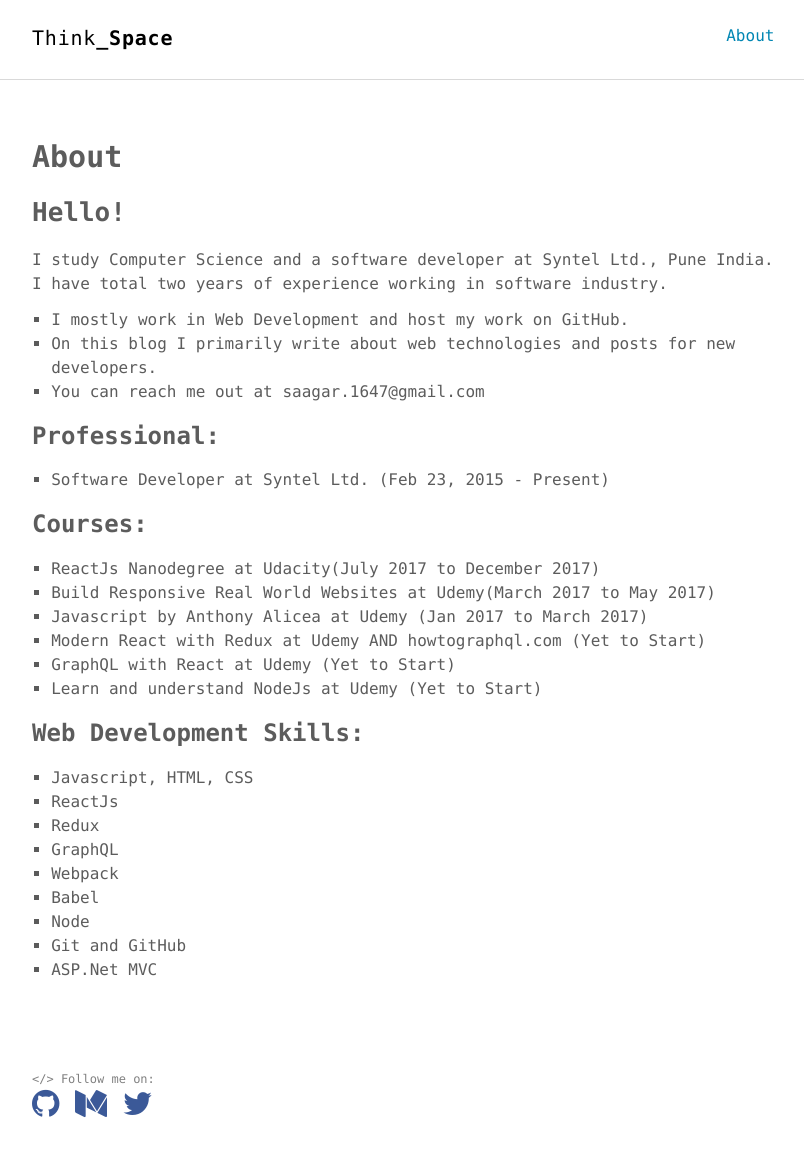
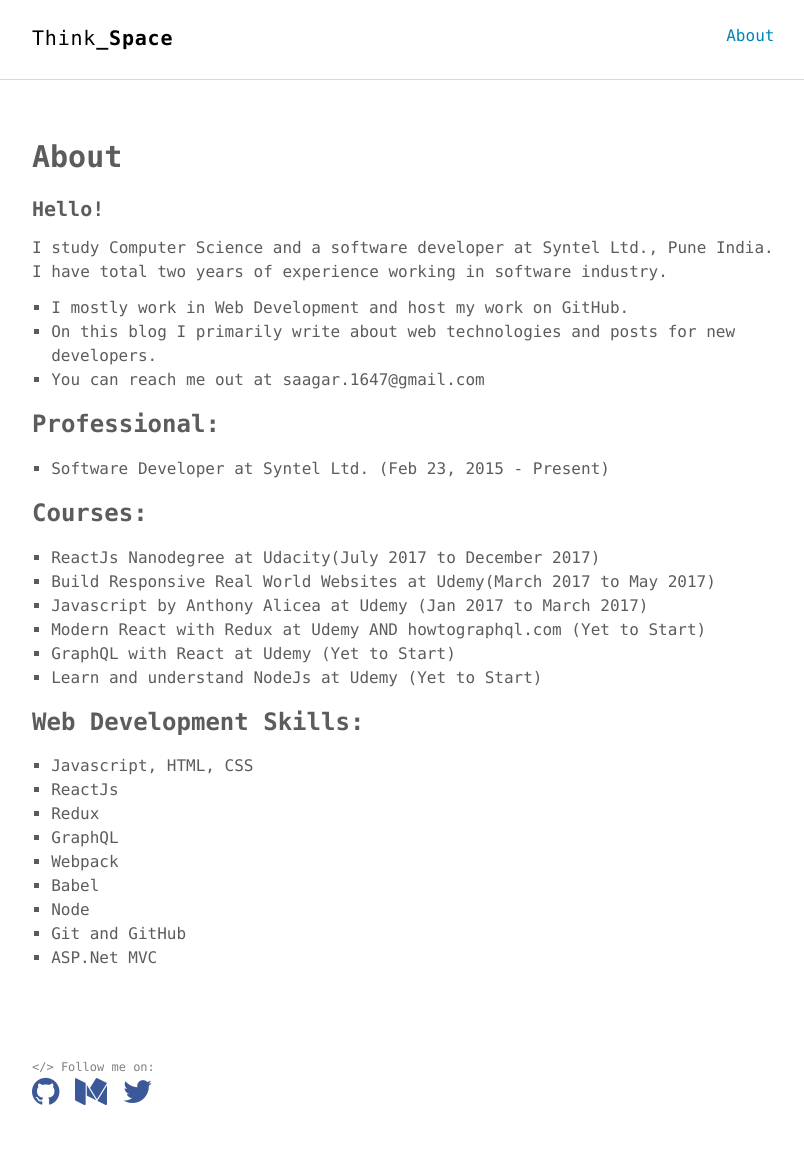
Before and after one commit to sagpat/sagpat.github.io, a Jekyll site: the page built from about.md, in a window 1280 px wide. Shown: the whole page, without its empty margins (232-1036 px from the left). Built offline with Jekyll 4.4.1, drawn with Linux system fonts in a browser that asks for light colours.

```diff
--- a/about.md
+++ b/about.md
@@ -4,7 +4,7 @@ title: About
 permalink: /about/
 ---
 
-## Hello!
+#### Hello!
 I study Computer Science and a software developer at Syntel Ltd., Pune India. I have total two years of experience working in software industry.
 1. I mostly work in Web Development and host my work on GitHub.
 2. On this blog I primarily write about web technologies and posts for new developers.
```
